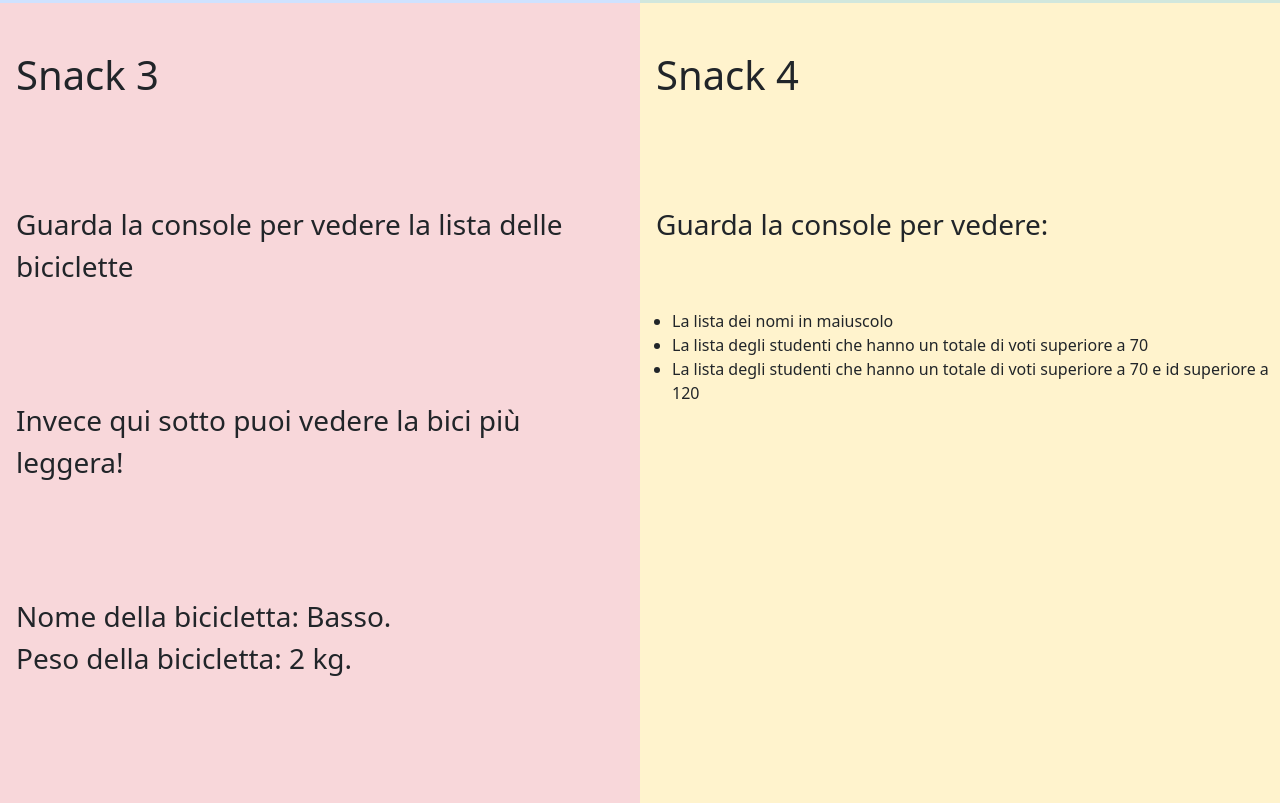
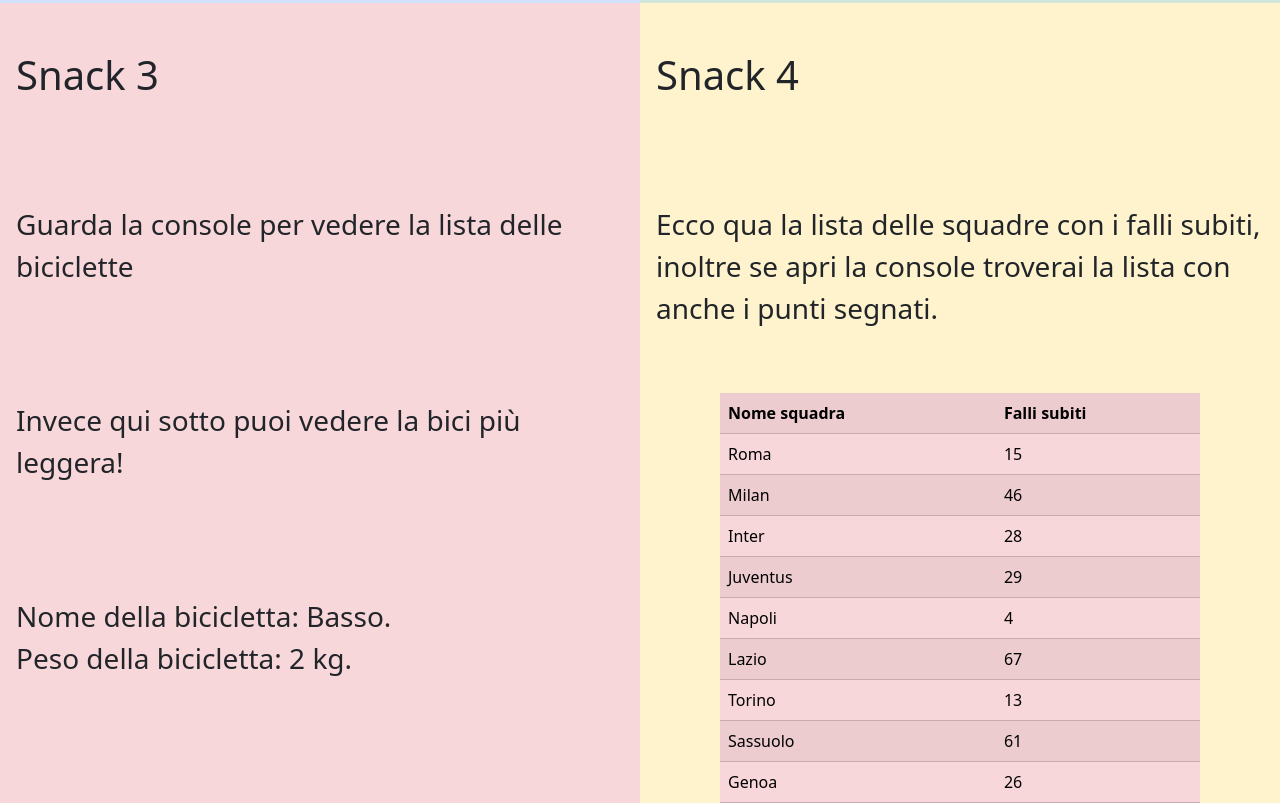
Before and after one commit to IIODERII/js-snack-es6, a plain HTML site: page index.html in a window 1280 px wide. Shown: the part 797-1600 px from the top of the page. Drawn offline with nearby package versions, Linux system fonts and the light colour scheme.

Commit message:
added script to snack 4

```diff
--- a/index.html
+++ b/index.html
@@ -38,12 +38,14 @@
         <!-- snack 4 -->
         <div class="w-50 bg-warning-subtle h-100 overflow-auto" id="snack-4">
             <h2 class="fs-1 py-5 px-3">Snack 4</h2>
-            <p class="fs-3 py-5 px-3">Guarda la console per vedere:</p>
-            <ul>
-                <li>La lista dei nomi in maiuscolo</li>
-                <li>La lista degli studenti che hanno un totale di voti superiore a 70</li>
-                <li>La lista degli studenti che hanno un totale di voti superiore a 70 e id superiore a 120</li>
-            </ul>
+            <p class="fs-3 py-5 px-3">Ecco qua la lista delle squadre con i falli subiti, inoltre se apri la console troverai la lista con anche i punti segnati.</p>
+
+            <table class="table table-danger table-striped w-75 mx-auto">
+                <tr>
+                    <th>Nome squadra</th>
+                    <th>Falli subiti</th>
+                </tr>
+            </table>
 
         </div>
     </div>
--- a/js/script.js
+++ b/js/script.js
@@ -4,6 +4,7 @@
     snack1() ;
     snack2() ;
     snack3() ;
+    snack4() ;
 
     function snack1(){
         const tavoloVip = [ 'Brad Pitt',
@@ -146,6 +147,89 @@
         snack3Container.append(lightBikeMsg);
     }
 
+    function snack4(){
+        const footTeams = [
+            {
+                nome: 'Roma',
+                puntiFatti: 0,
+                falliSubiti: 0
+            },
+            {
+                nome: 'Milan',
+                puntiFatti: 0,
+                falliSubiti: 0
+            },
+            {
+                nome: 'Inter',
+                puntiFatti: 0,
+                falliSubiti: 0
+            },
+            {
+                nome: 'Juventus',
+                puntiFatti: 0,
+                falliSubiti: 0
+            },
+            {
+                nome: 'Napoli',
+                puntiFatti: 0,
+                falliSubiti: 0
+            },
+            {
+                nome: 'Lazio',
+                puntiFatti: 0,
+                falliSubiti: 0
+            },
+            {
+                nome: 'Torino',
+                puntiFatti: 0,
+                falliSubiti: 0
+            },
+            {
+                nome: 'Sassuolo',
+                puntiFatti: 0,
+                falliSubiti: 0
+            },
+            {
+                nome: 'Genoa',
+                puntiFatti: 0,
+                falliSubiti: 0
+            },
+            {
+                nome: 'Sampdoria',
+                puntiFatti: 0,
+                falliSubiti: 0
+            },
+        ];
+
+        footTeams.forEach((value) => {
+            value.puntiFatti = getRndInteger(0,100);
+            value.falliSubiti = getRndInteger(0,75);
+        });
+        console.log('Ecco tutte le squadre del torneo: ');
+        console.log(footTeams);
+
+        let footTeamsNoPoints = [];
+
+        footTeams.forEach((value) => {
+            const currname =  value.nome;
+            const currfails =  value.falliSubiti;
+            footTeamsNoPoints.push({currname , currfails});
+        });
+
+        const teamsTable = document.querySelector('tbody');
+
+        footTeamsNoPoints.forEach((value)=>{
+            const tbrow = document.createElement('tr');
+            tbrow.innerHTML = `
+                            <td>${value.currname}</td>
+                            <td>${value.currfails}</td>
+                            `;
+            teamsTable.append(tbrow);
+        })
+
+
+    }
+
     function getRndInteger(min, max) {
         return Math.floor(Math.random() * (max - min + 1) ) + min;
     }
```
